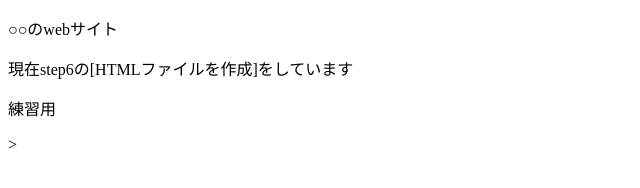
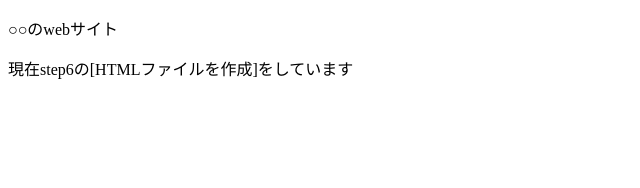
Before and after one commit to namesin/git_practice, a plain HTML site: page index.html in a window 1280 px wide. Shown: the full height of the page, 0-640 px from the left. Drawn offline with Linux system fonts and the light colour scheme.

Commit message:
index.htmlに練習用コメントを削除しました。

```diff
--- a/index.html
+++ b/index.html
@@ -8,6 +8,5 @@
 <body>
   <p>○○のwebサイト</p>
   <p>現在step6の[HTMLファイルを作成]をしています</p>
-  <p>練習用</p>>
 </body>
 </html>
```
